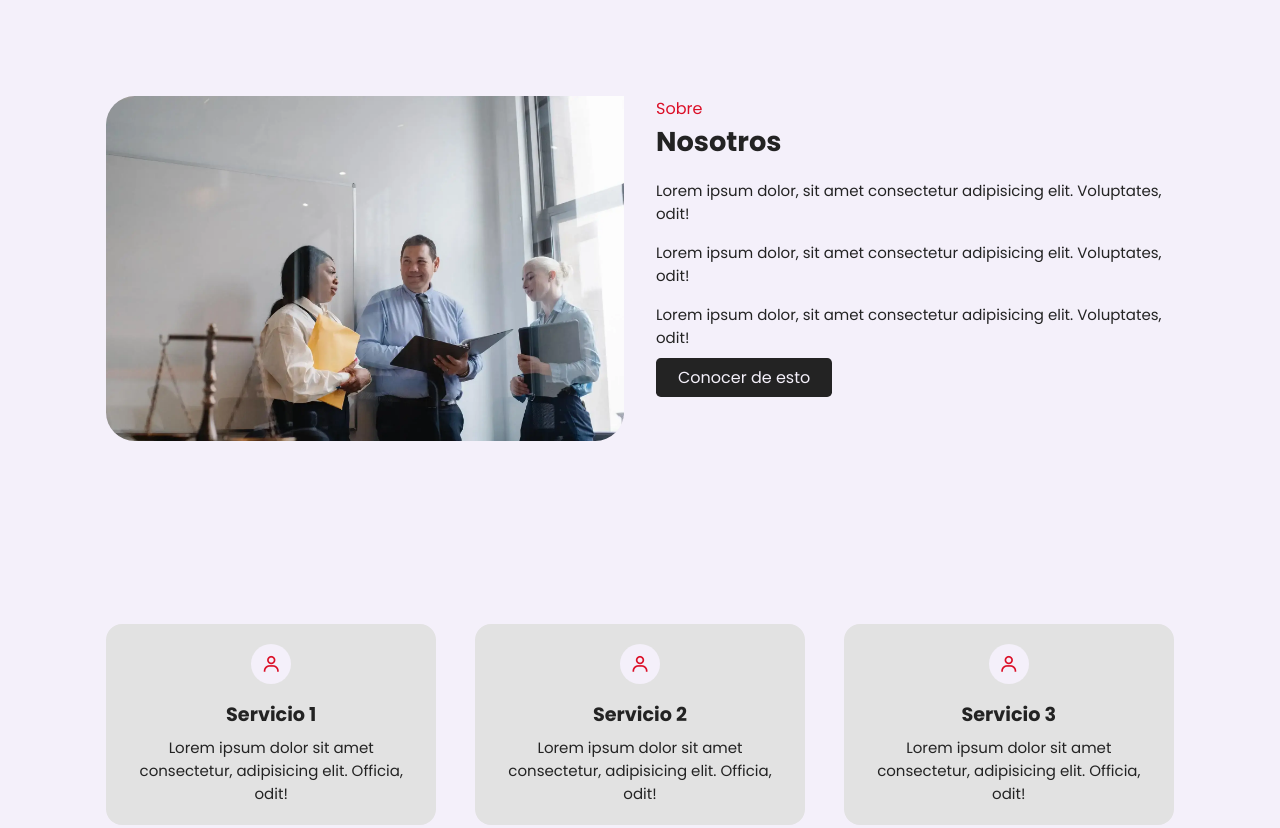
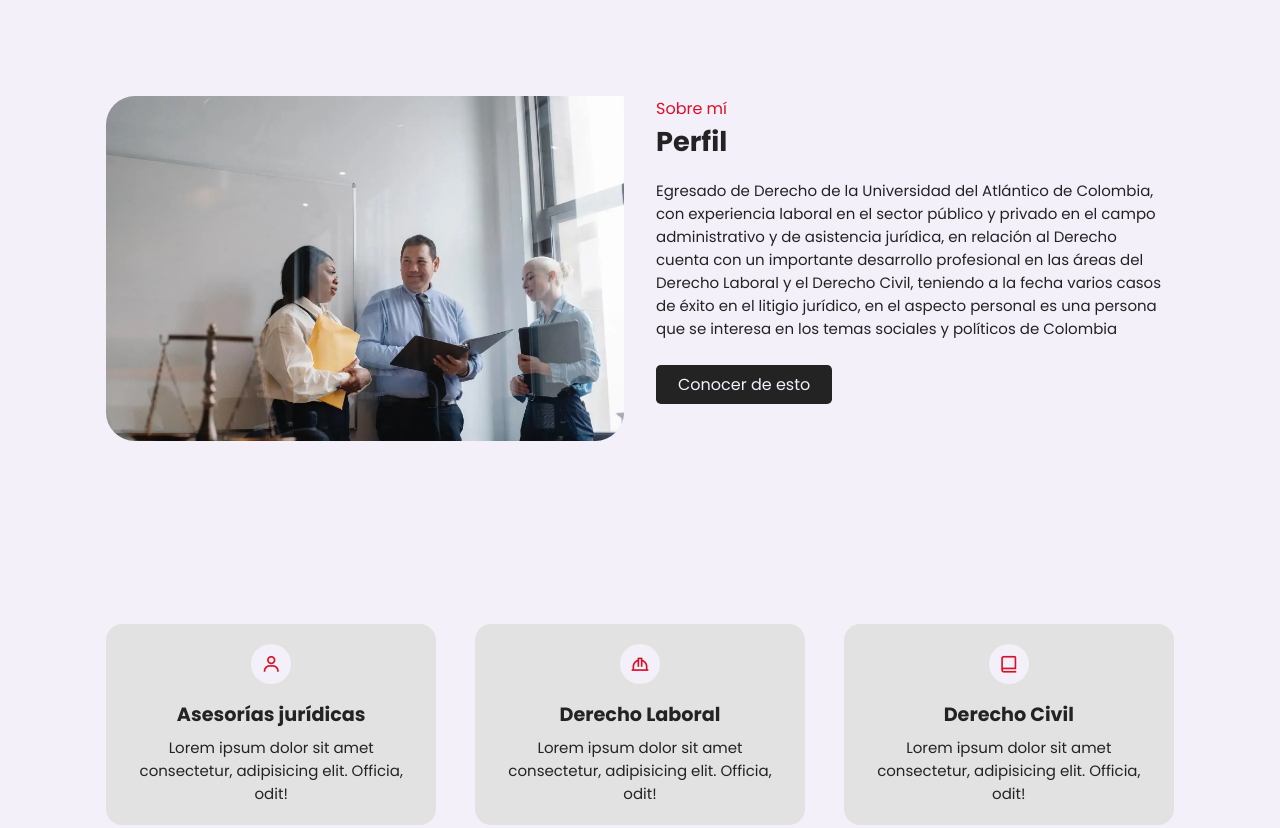
Before and after one commit to cristiangarizabalo/cristiangarizabalo.github.io, a plain HTML site: page index.html in a window 1280 px wide. Shown: the part 520-1348 px from the top of the page. Drawn offline with nearby package versions, Linux system fonts and the light colour scheme.

Commit message:
[garizabalo] update

```diff
--- a/assets/css/main.css
+++ b/assets/css/main.css
@@ -169,6 +169,10 @@ section {
     display: grid;
     grid-template-columns: repeat(auto-fit, minmax(18rem, auto));
     gap: 2rem;
+}
+
+.about .content-btn{
+    margin: 2rem 0 0;
 }
 
 .about-img img {
--- a/index.html
+++ b/index.html
@@ -1,5 +1,6 @@
 <!DOCTYPE html>
 <html lang="es">
+
 <head>
     <meta charset="UTF-8">
     <meta http-equiv="X-UA-Compatible" content="IE=edge">
@@ -13,11 +14,13 @@
     <link href='https://unpkg.com/boxicons@2.1.2/css/boxicons.min.css' rel='stylesheet'>
 
 </head>
+
 <body>
     <!-- NAVBAR -->
     <header>
         <div class="nav container">
-            <a href="index" class="logo"><img src="./assets/img/logo-garizabaloabogados.png" alt="garizabalo" width="70"></a>
+            <a href="index" class="logo"><img src="./assets/img/logo-garizabaloabogados.png" alt="garizabalo"
+                    width="70"></a>
             <input type="checkbox" name="" id="menu">
             <label for=""><i class="bx bx-menu" id="menu-icon"></i></label>
             <ul class="navbar">
@@ -41,12 +44,16 @@
             <img src="./assets/img/hero-garizabaloabogados.webp" alt="">
         </div>
         <div class="about-text">
-            <span>Sobre</span>
-            <h2>Nosotros</h2>
-            <p>Lorem ipsum dolor, sit amet consectetur adipisicing elit. Voluptates, odit!</p>
-            <p>Lorem ipsum dolor, sit amet consectetur adipisicing elit. Voluptates, odit!</p>
-            <p>Lorem ipsum dolor, sit amet consectetur adipisicing elit. Voluptates, odit!</p>
-            <a href="#" class="btn">Conocer de esto</a>
+            <span>Sobre mí</span>
+            <h2>Perfil</h2>
+            <p>Egresado de Derecho de la Universidad del Atlántico de Colombia, con experiencia laboral en el sector
+                público y privado en el campo administrativo y de asistencia jurídica, en relación al Derecho cuenta con
+                un importante desarrollo profesional en las áreas del Derecho Laboral y el Derecho Civil, teniendo a la
+                fecha varios casos de éxito en el litigio jurídico, en el aspecto personal es una persona que se
+                interesa en los temas sociales y políticos de Colombia</p>
+            <div class="content-btn">
+                <a href="#" class="btn">Conocer de esto</a>
+            </div>
         </div>
     </section>
 
@@ -54,17 +61,17 @@
     <section class="sales container" id="sales">
         <div class="box">
             <i class="bx bx-user"></i>
-            <h3>Servicio 1</h3>
+            <h3>Asesorías jurídicas</h3>
             <p>Lorem ipsum dolor sit amet consectetur, adipisicing elit. Officia, odit!</p>
         </div>
         <div class="box">
-            <i class="bx bx-user"></i>
-            <h3>Servicio 2</h3>
+            <i class='bx bx-hard-hat'></i>
+            <h3>Derecho Laboral</h3>
             <p>Lorem ipsum dolor sit amet consectetur, adipisicing elit. Officia, odit!</p>
         </div>
         <div class="box">
-            <i class="bx bx-user"></i>
-            <h3>Servicio 3</h3>
+            <i class='bx bx-book-alt'></i>
+            <h3>Derecho Civil</h3>
             <p>Lorem ipsum dolor sit amet consectetur, adipisicing elit. Officia, odit!</p>
         </div>
     </section>
@@ -74,7 +81,7 @@
         <div class="heading">
             <span>Recen</span>
             <h2>Our Lorem, ipsum.</h2>
-            <p>Lorem ipsum dolor sit amet consectetur, <br/>adipisicing elit. Exercitationem, nesciunt?</p>
+            <p>Lorem ipsum dolor sit amet consectetur, <br />adipisicing elit. Exercitationem, nesciunt?</p>
         </div>
         <div class="properties-container container">
             <div class="box">
@@ -133,4 +140,5 @@
     <!-- FOOTER -->
     <footer></footer>
 </body>
+
 </html>
```
